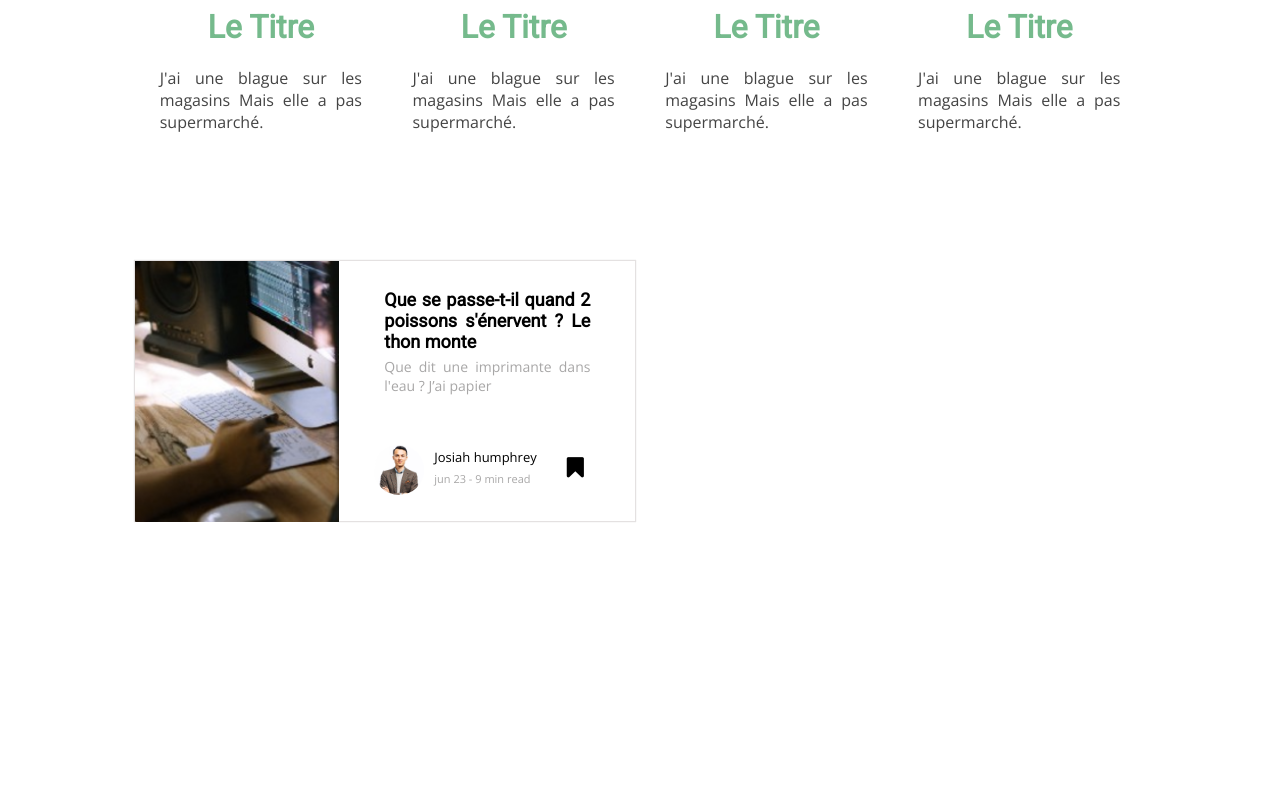
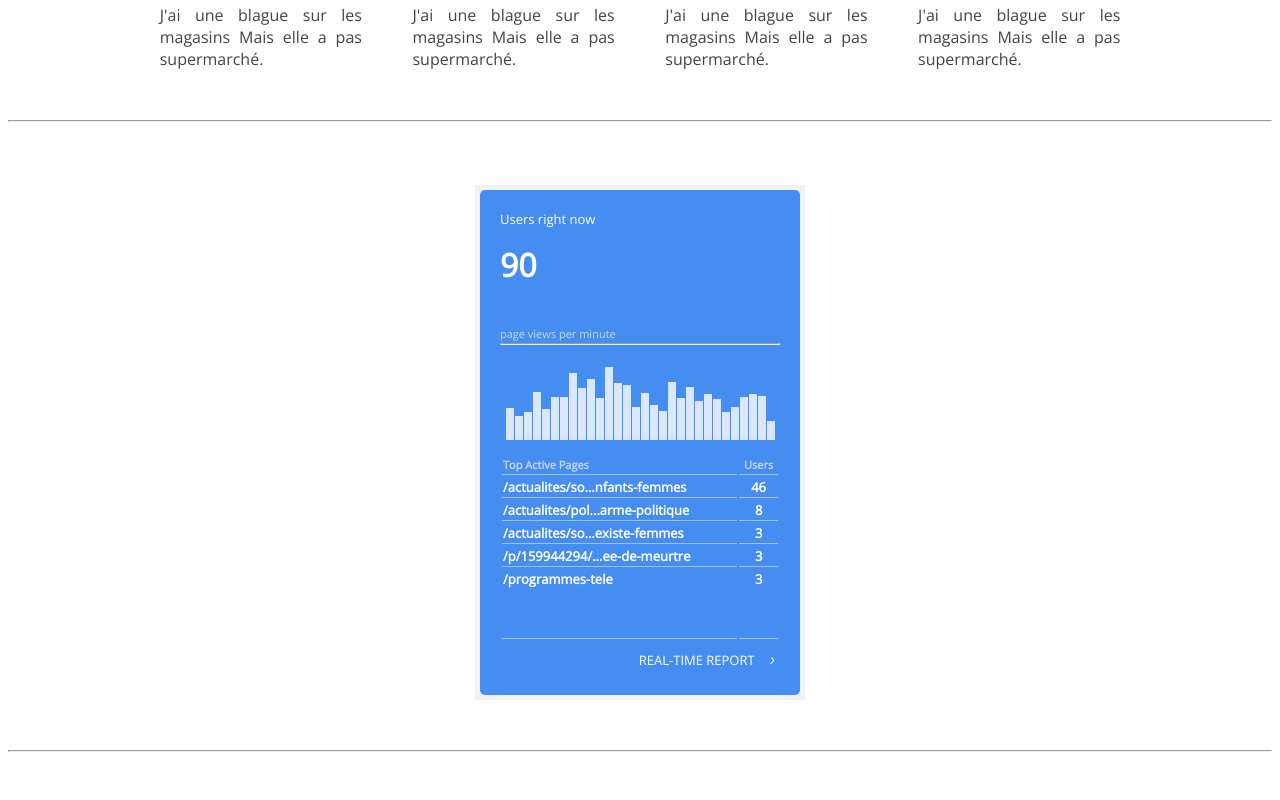
Before and after one commit to Makraiyassin/css-integration-challenge, a plain HTML site: page index.html in a window 1280 px wide. Shown: the part 320-1120 px from the top of the page. Before the commit the page ends 850 px from the top, so only its background shows below. Drawn offline with nearby package versions, Linux system fonts and the light colour scheme.

Commit message:
challenge terminé (manque quelques details comme le google font sur l'interface 2)

```diff
--- a/index.html
+++ b/index.html
@@ -31,11 +31,56 @@
             <div class="text"> <p>J'ai une blague sur les magasins Mais elle a pas supermarché.</p></div>
         </div>
     </div>
+    <hr>
     <div class="interface-2">
+        <div class="exo-2">
+            <div class="box">
+                <header>
+                    <p>Users right now</p>
+                    <h1>90</h1>
+                    <span>page views per minute</span>
+                </header>
+                <hr>
+                <section>
+                <img src="images/graphique.png" alt="graphique">
+                <table>
+                    <tr>
+                        <th><span> Top Active Pages</span></th>
+                        <th class="tac"><span>Users</span></th>
+                    </tr>
+                    <tr>
+                        <th>/actualites/so...nfants-femmes</th>
+                        <th class="tac">46</th>
+                    </tr>
+                    <tr>
+                        <th>/actualites/pol...arme-politique</th>
+                        <th class="tac">8</th>
+                    </tr>
+                    <tr>
+                        <th>/actualites/so...existe-femmes</th>
+                        <th class="tac">3</th>
+                    </tr>
+                    <tr>
+                        <th>/p/159944294/...ee-de-meurtre</th>
+                        <th class="tac">3</th>
+                    </tr>
+                    <tr>
+                        <th class="pb">/programmes-tele</th>
+                        <th class="tac pb">3</th>
+                    </tr>
+                </table>
+                </section>
 
+                <footer>
+                    <p>REAL-TIME REPORT</p>
+                    <i>›</i>
+                </footer>
+            </div>
+        </div>
     </div>
+    <hr>
     <div class="interface-3">
-        <div class="exo-2">
+        <div class="exo-3">
             <img class="image" src="images/img.png" alt="image">
             <div class="content">
                 <div  class="text">
--- a/style.scss
+++ b/style.scss
@@ -1,7 +1,8 @@
+$margin: 0px 20px;
 %interface{
     width: 80%;
     margin: auto;
-    margin-top: 10%;
+    margin-top: 5%;
 }
 body{
     font-family: 'Open Sans', sans-serif;
@@ -23,7 +24,7 @@ body{
     img{
         margin-left: 20% ;
     }
-
+    margin-bottom: 50px;
     display: grid;
     grid-template-columns: repeat(4, 1fr);
     grid-column-gap: 0px;
@@ -32,48 +33,86 @@ body{
     .gulp { grid-area: 1 / 2 / 2 / 3; }
     .git { grid-area: 1 / 3 / 2 / 4; }
     .npm { grid-area: 1 / 4 / 2 / 5; }
-
-    @media only screen and (max-width: 1024px) {
-        .interface-1{
-            display: grid;
-            grid-template-columns: repeat(2, 1fr);
-            grid-template-rows: repeat(2, 1fr);
-            grid-column-gap: 0px;
-            grid-row-gap: 0px;
-            .grunt { grid-area: 1 / 1 / 2 / 2; }
-            .gulp { grid-area: 1 / 2 / 2 / 3; }
-            .git { grid-area: 2 / 1 / 3 / 2; }
-            .npm { grid-area: 2 / 2 / 3 / 3; }
-        }
-      }
-      @media only screen and (max-width: 740px) {
-        .interface-1{
-            img{
-                margin-left: 30% ;
-            }
-            display: grid;
-            grid-template-columns: 1fr;
-            grid-template-rows: repeat(4, 1fr);
-            grid-column-gap: 0px;
-            grid-row-gap: 0px;
-            .grunt { grid-area: 1 / 1 / 2 / 2; }
-            .gulp { grid-area: 2 / 1 / 3 / 2; }
-            .git { grid-area: 3 / 1 / 4 / 2; }
-            .npm { grid-area: 4 / 1 / 5 / 2; }
-        }
-      }
 }
 .interface-2{
     @extend %interface;
+    margin-bottom: 50px;
+    color: white;
+
+    .exo-2{
+        padding: 5px;
+        width: 320px;
+        height: 505px;
+        margin: auto;
+        background-color: #f2f2f2;
+        .box{
+            position: absolute;
+            width: 320px;
+            height: 505px;
+            background-color: #468df1;
+            border-radius: 5px;
+            span{
+                color: rgba(248, 246, 246, 0.7);
+                font-size: 11px;
+            }
+            hr{
+                margin: $margin;
+            }
+            p, th{
+                margin: 0px;
+                font-size: 13px;
+            }
+            header{
+                p{
+                    margin-top: 20px;
+                }
+                h1{
+                    margin: 15px 0px 35px;
+                }
+                margin: $margin;
+            }
+            section{
+                margin: $margin;
+                text-align: left;
+                table{
+                    width: 100%;
+                    th{
+                        border-bottom: rgba(248, 246, 246, 0.5) solid 0.3px;
+                    }
+                    .tac{
+                        text-align: center;
+                    }
+                    .pb{
+                        padding-bottom: 50px;
+                    }
+                }
+            }
+            footer{
+                display: flex;
+                justify-content: flex-end;
+                p{
+                    padding: 5px;
+                    margin: 5px;
+                }
+                i{
+                    padding: 5px;
+                    margin-top: 2px;
+                }
+                margin: $margin;
+            }
+        }
+    }
 
 }
 .interface-3{
     @extend %interface;
-    .exo-2{
+    margin-bottom: 50px;
+    .exo-3{
         border: rgb(228, 225, 225) solid 0.5px;
         width: 500px;
         height: 260px;
         display: flex;
+        margin: auto;
         box-shadow: 0.1px 0.1px 0.5px 0.1px;
         .image{
             height: 262px;
@@ -125,3 +164,33 @@ body{
     }
 
 }
+
+@media only screen and (max-width: 1024px) {
+    .interface-1{
+        display: grid;
+        grid-template-columns: repeat(2, 1fr);
+        grid-template-rows: repeat(2, 1fr);
+        grid-column-gap: 0px;
+        grid-row-gap: 0px;
+        .grunt { grid-area: 1 / 1 / 2 / 2; }
+        .gulp { grid-area: 1 / 2 / 2 / 3; }
+        .git { grid-area: 2 / 1 / 3 / 2; }
+        .npm { grid-area: 2 / 2 / 3 / 3; }
+    }
+  }
+  @media only screen and (max-width: 740px) {
+    .interface-1{
+        img{
+            margin-left: 30% ;
+        }
+        display: grid;
+        grid-template-columns: 1fr;
+        grid-template-rows: repeat(4, 1fr);
+        grid-column-gap: 0px;
+        grid-row-gap: 0px;
+        .grunt { grid-area: 1 / 1 / 2 / 2; }
+        .gulp { grid-area: 2 / 1 / 3 / 2; }
+        .git { grid-area: 3 / 1 / 4 / 2; }
+        .npm { grid-area: 4 / 1 / 5 / 2; }
+    }
+  }
```
Also changed, not shown: images/graphique.png (added), style.css, 1 other file.
